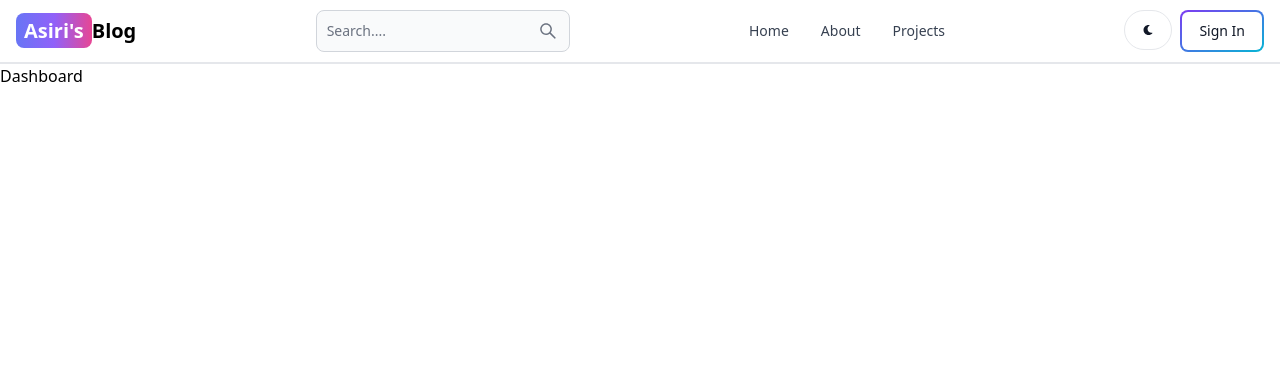
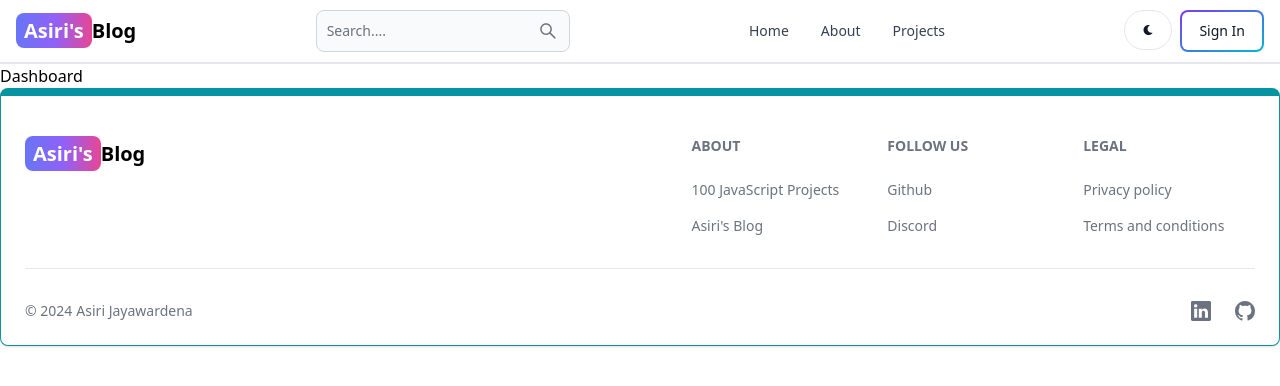
Before and after one commit to it22323934/MERN-BlogApp, a React (Vite) app in the folder client/: page /dashboard in a window 1280 px wide. Shown: the top 386 px of the page. Built offline with nearby package versions, Linux system fonts and the light colour scheme.

Commit message:
Created Footer component-Asiri

```diff
--- a/client/src/App.jsx
+++ b/client/src/App.jsx
@@ -7,6 +7,7 @@ import SignUp from "./pages/SignUp";
 import Project from "./pages/Project";
 import Dashboard from "./pages/Dashboard";
 import Header from "./components/Header";
+import Footer from "./components/Footer";
 
 export default function App() {
   return(
@@ -20,6 +21,7 @@ export default function App() {
       <Route path="/projects" element={<Project/>} />
       <Route path="/dashboard" element={<Dashboard/>} />
     </Routes>
+    <Footer/>
     </BrowserRouter>
   )
 
--- /dev/null
+++ b/client/src/components/Footer.jsx
@@ -0,0 +1,100 @@
+import React from "react";
+import { Footer } from "flowbite-react";
+import { Link } from "react-router-dom";
+import { BsFacebook } from "react-icons/bs";
+import { BsLinkedin } from "react-icons/bs";
+import { BsGithub } from "react-icons/bs";
+export default function FooterCom() {
+  return (
+    <Footer container className="border border-t-8 border-teal-500">
+      <div className="w-full max-w-7xl mx-auto">
+        <div className="grid w-full justify-between sm:flex md:grid-cols-1">
+
+          <div className="mt-5">
+            <Link
+              to="/"
+              className="self-center whitespace-nowrap text-lg sm:text-xl font-semibold dark:text-white"
+            >
+              <span className="px-2 py-1 bg-gradient-to-r from-indigo-500 via-purple-500 to-pink-500 rounded-lg text-white">
+                Asiri's
+              </span>
+              Blog
+            </Link>
+          </div>
+
+          <div className="grid grid-cols-2 gap-8 mt-4 sm:grid-cols-3 sm:gap-6">
+            <div>
+            <Footer.Title title="About"/>
+            <Footer.LinkGroup col>
+                <Footer.Link
+                href='https://www.100jsprojects.com'
+                target="_blank"
+                rel='noopener noreferrer'
+                >
+                100 JavaScript Projects
+                </Footer.Link>
+                <Footer.Link
+                href='/about'
+                target="_blank"
+                rel='noopener noreferrer'
+                >
+                Asiri's Blog
+                </Footer.Link>
+            </Footer.LinkGroup>
+            </div>
+
+            <div>
+            <Footer.Title title="Follow us"/>
+            <Footer.LinkGroup col>
+                <Footer.Link
+                href='https://github.com/it22323934/'
+                target="_blank"
+                rel='noopener noreferrer'
+                >
+                Github
+                </Footer.Link>
+                <Footer.Link
+                href='#'
+                target="_blank"
+                rel='noopener noreferrer'
+                >
+                Discord
+                </Footer.Link>
+            </Footer.LinkGroup>
+            </div>
+
+            <div>
+            <Footer.Title title="Legal"/>
+            <Footer.LinkGroup col>
+                <Footer.Link
+                href='#'
+                target="_blank"
+                rel='noopener noreferrer'
+                >
+                Privacy policy
+                </Footer.Link>
+                <Footer.Link
+                href='#'
+                target="_blank"
+                rel='noopener noreferrer'
+                >
+                Terms and conditions
+                </Footer.Link>
+            </Footer.LinkGroup>
+            </div>
+
+          </div>
+
+        </div>
+        <Footer.Divider/>
+        <div className="w-full sm:flex sm:items-center sm:justify-between">
+            <Footer.Copyright href="#" by="Asiri Jayawardena" year={new Date().getFullYear()}/>
+            <div className=" flex gap-6 sm:mt-0 mt-4 sm:justify-center">
+                <Footer.Icon href='https://www.linkedin.com/in/asiri-jayawardena-5707a3282?originalSubdomain=lk' icon={BsLinkedin} />
+                <Footer.Icon href='https://github.com/it22323934/' icon={BsGithub} />
+            </div>
+        </div>
+      </div>
+    </Footer>
+  );
+}
```
